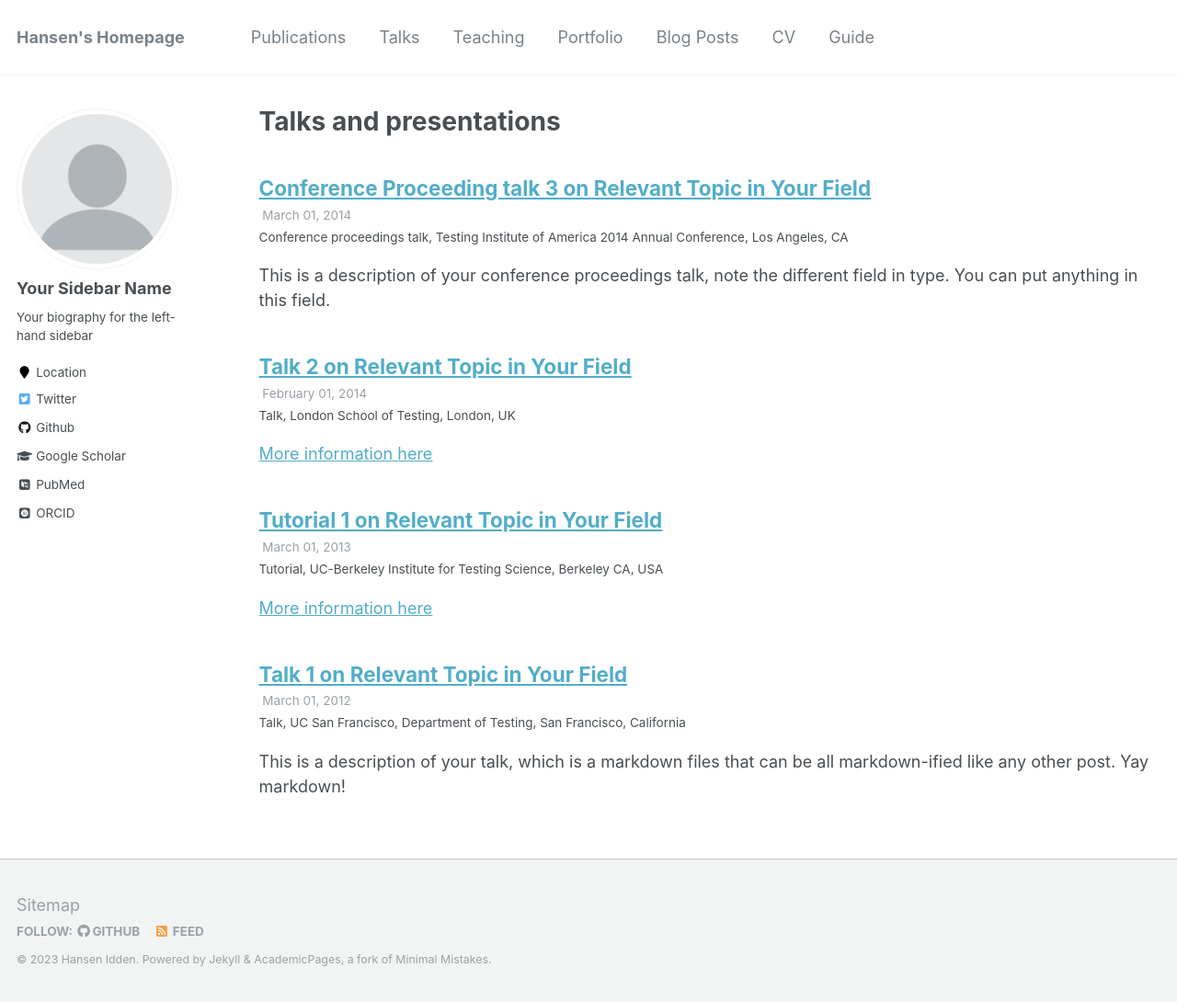
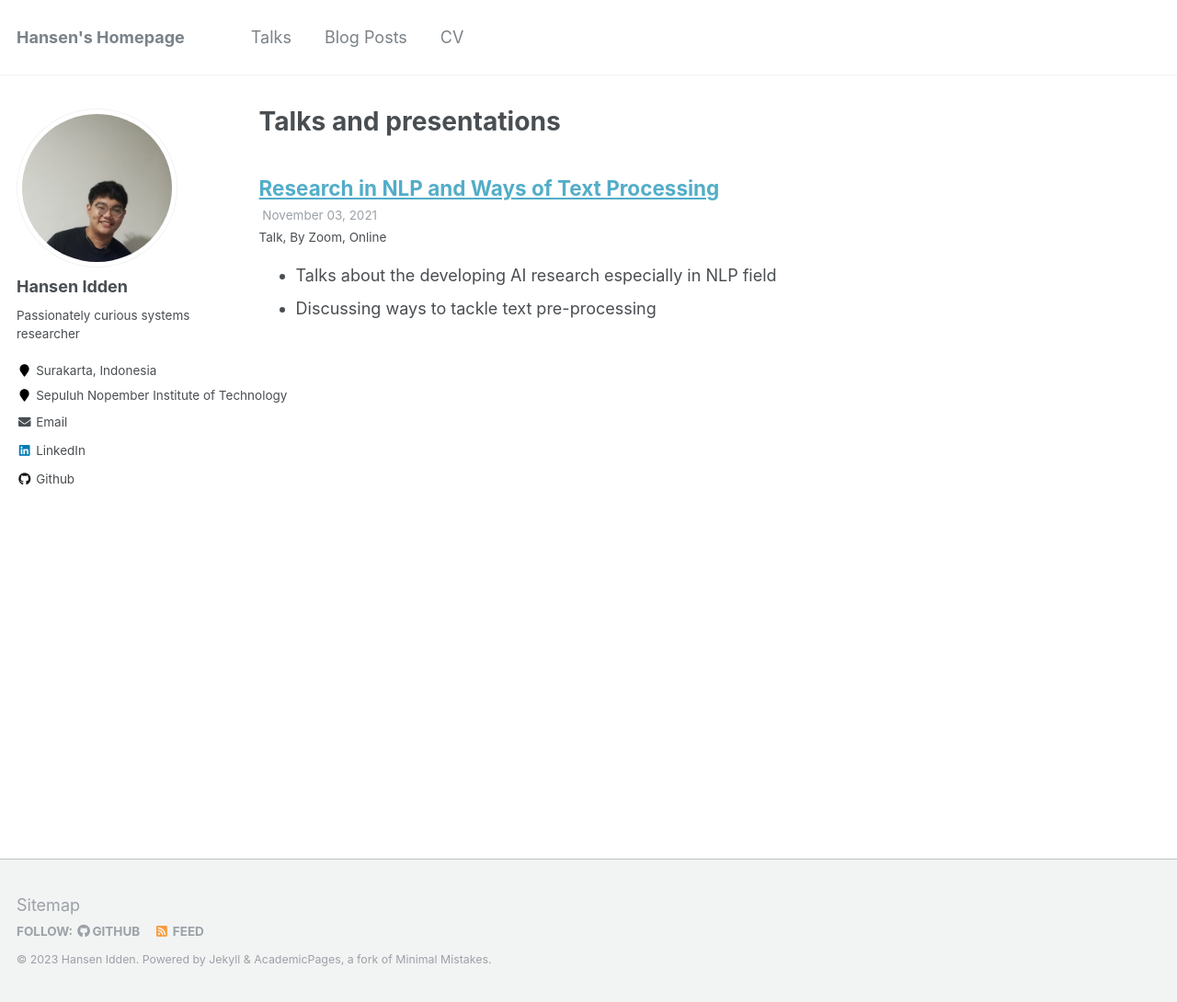
Before and after one commit to hansenidden18/hansenidden18.github.io, a Jekyll site: the page built from _pages/talks.html, in a window 1280 px wide and 1090 px high. Shown: the whole window at 92% size. Built offline with Jekyll 4.4.1, drawn with Linux system fonts in a browser that asks for light colours; some web fonts are replaced.

```diff
--- a/_config.yml
+++ b/_config.yml
@@ -80,14 +80,14 @@ analytics:
 
 # Site Author
 author:
-  name             : "Your Sidebar Name"
-  avatar           : "profile.png"
-  bio              : "Your biography for the left-hand sidebar"
-  location         : "Location"
-  employer         :
-  pubmed           : "https://www.ncbi.nlm.nih.gov/pubmed/?term=john+snow"
-  googlescholar    : "http://yourfullgooglescholarurl.com"
-  email            :
+  name             : "Hansen Idden"
+  avatar           : "prof-pic.png"
+  bio              : "Passionately curious systems researcher"
+  location         : "Surakarta, Indonesia"
+  employer         : "Sepuluh Nopember Institute of Technology"
+  pubmed           :
+  googlescholar    :
+  email            : "hansenidden@gmail.com"
   researchgate     :  # example: "https://www.researchgate.net/profile/yourprofile"
   uri              :
   bitbucket        :
@@ -96,20 +96,20 @@ author:
   flickr           :
   facebook         :
   foursquare       :
-  github           : "academicpages"
+  github           : "hansenidden18"
   google_plus      :
   keybase          :
   instagram        :
   impactstory      : #"https://profiles.impactstory.org/u/xxxx-xxxx-xxxx-xxxx"
   lastfm           :
-  linkedin         :
-  orcid            : "http://orcid.org/yourorcidurl"
+  linkedin         : "hansen-idden"
+  orcid            :
   pinterest        :
   soundcloud       :
   stackoverflow    : # http://stackoverflow.com/users/123456/username
   steam            :
   tumblr           :
-  twitter          : "replacethistwitterhandle"
+  twitter          :
   vine             :
   weibo            :
   xing             :
--- a/_pages/talkmap.html
+++ b/_pages/talkmap.html
@@ -5,5 +5,5 @@ permalink: /talkmap.html
 author_profile: true
 ---
 
-<p>This map is generated from a Jupyter Notebook file in <a href="https://github.com/academicpages/academicpages.github.io/blob/master/_talks/talkmap.ipynb">/_talks/talkmap.ipynb</a>, which mines the location fields in the .md files in _talks/.</p>
+<p>This map is generated from a Jupyter Notebook file in <a href="https://github.com/hansenidden18/hansenidden18.github.io/blob/master/_talks/talkmap.ipynb">/_talks/talkmap.ipynb</a>, which mines the location fields in the .md files in _talks/.</p>
 <iframe src="/talkmap/map.html" height="700" width="850" style="border:none;"></iframe>
--- a/_talks/2012-03-01-talk-1.md
+++ /dev/null
@@ -1,11 +0,0 @@
----
-title: "Talk 1 on Relevant Topic in Your Field"
-collection: talks
-type: "Talk"
-permalink: /talks/2012-03-01-talk-1
-venue: "UC San Francisco, Department of Testing"
-date: 2012-03-01
-location: "San Francisco, California"
----
-
-This is a description of your talk, which is a markdown files that can be all markdown-ified like any other post. Yay markdown!
--- a/_talks/2013-03-01-tutorial-1.md
+++ /dev/null
@@ -1,13 +0,0 @@
----
-title: "Tutorial 1 on Relevant Topic in Your Field"
-collection: talks
-type: "Tutorial"
-permalink: /talks/2013-03-01-tutorial-1
-venue: "UC-Berkeley Institute for Testing Science"
-date: 2013-03-01
-location: "Berkeley CA, USA"
----
-
-[More information here](http://exampleurl.com)
-
-This is a description of your tutorial, note the different field in type. This is a markdown files that can be all markdown-ified like any other post. Yay markdown!
--- a/_talks/2014-02-01-talk-2.md
+++ /dev/null
@@ -1,13 +0,0 @@
----
-title: "Talk 2 on Relevant Topic in Your Field"
-collection: talks
-type: "Talk"
-permalink: /talks/2014-02-01-talk-2
-venue: "London School of Testing"
-date: 2014-02-01
-location: "London, UK"
----
-
-[More information here](http://example2.com)
-
-This is a description of your talk, which is a markdown files that can be all markdown-ified like any other post. Yay markdown!
--- a/_talks/2014-03-01-talk-3.md
+++ /dev/null
@@ -1,11 +0,0 @@
----
-title: "Conference Proceeding talk 3 on Relevant Topic in Your Field"
-collection: talks
-type: "Conference proceedings talk"
-permalink: /talks/2014-03-01-talk-3
-venue: "Testing Institute of America 2014 Annual Conference"
-date: 2014-03-01
-location: "Los Angeles, CA"
----
-
-This is a description of your conference proceedings talk, note the different field in type. You can put anything in this field.
--- /dev/null
+++ b/_talks/2021-11-03-BISA-AI.md
@@ -0,0 +1,12 @@
+---
+title: "Research in NLP and Ways of Text Processing"
+collection: talks
+type: "Talk"
+permalink: /talks/2021-11-03-BISA-AI
+venue: "By Zoom"
+date: 2021-11-03
+location: "Online"
+---
+
+- Talks about the developing AI research especially in NLP field
+- Discussing ways to tackle text pre-processing
```
Also changed, not shown: _data/navigation.yml (+11 -11 lines), _pages/about.md (+12 -8 lines), _posts/2012-08-14-blog-post-1.md (deleted, +0 -20 lines), _posts/2013-08-14-blog-post-2.md (deleted, +0 -20 lines), _posts/2014-08-14-blog-post-3.md (deleted, +0 -20 lines), _posts/2015-08-14-blog-post-4.md (deleted, +0 -20 lines), _posts/2022-02-03-embedding-extraction.md (added, +9 -0 lines), _posts/2022-04-26-intern-experience.md (added, +8 -0 lines), _posts/2199-01-01-future-post.md (deleted, +0 -11 lines), images/prof-pic.png (added), 1 other file.
